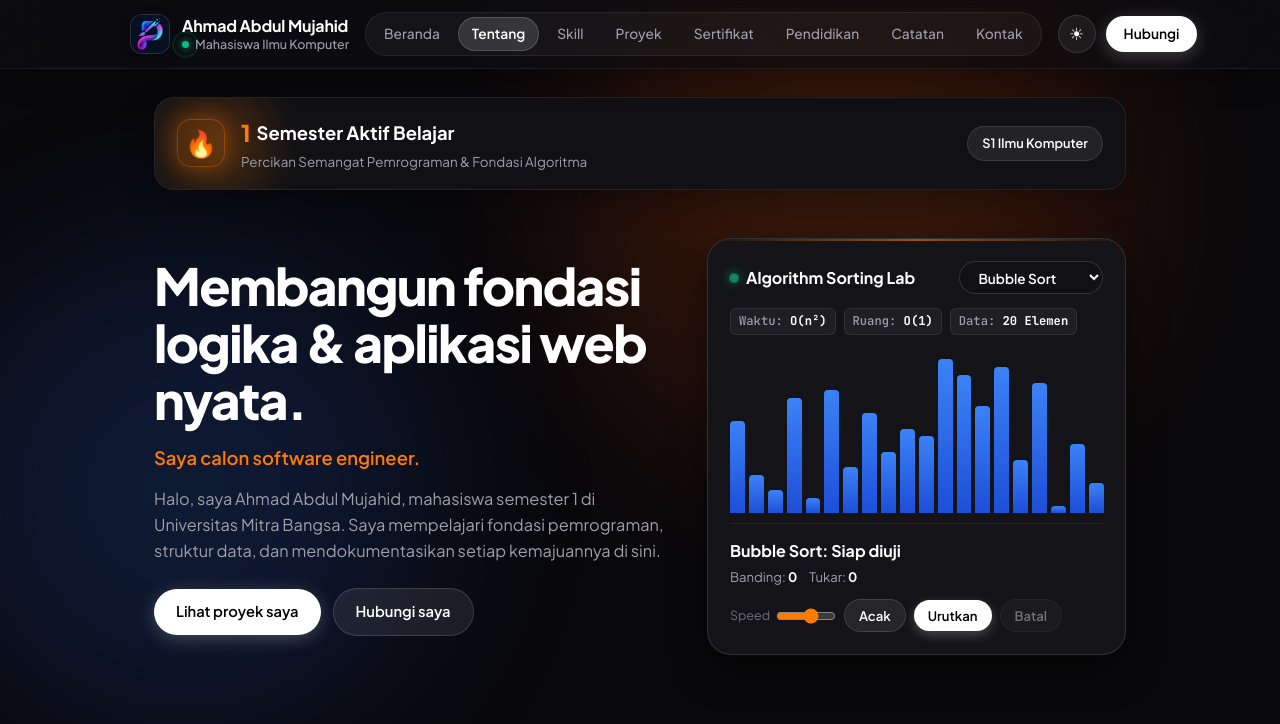
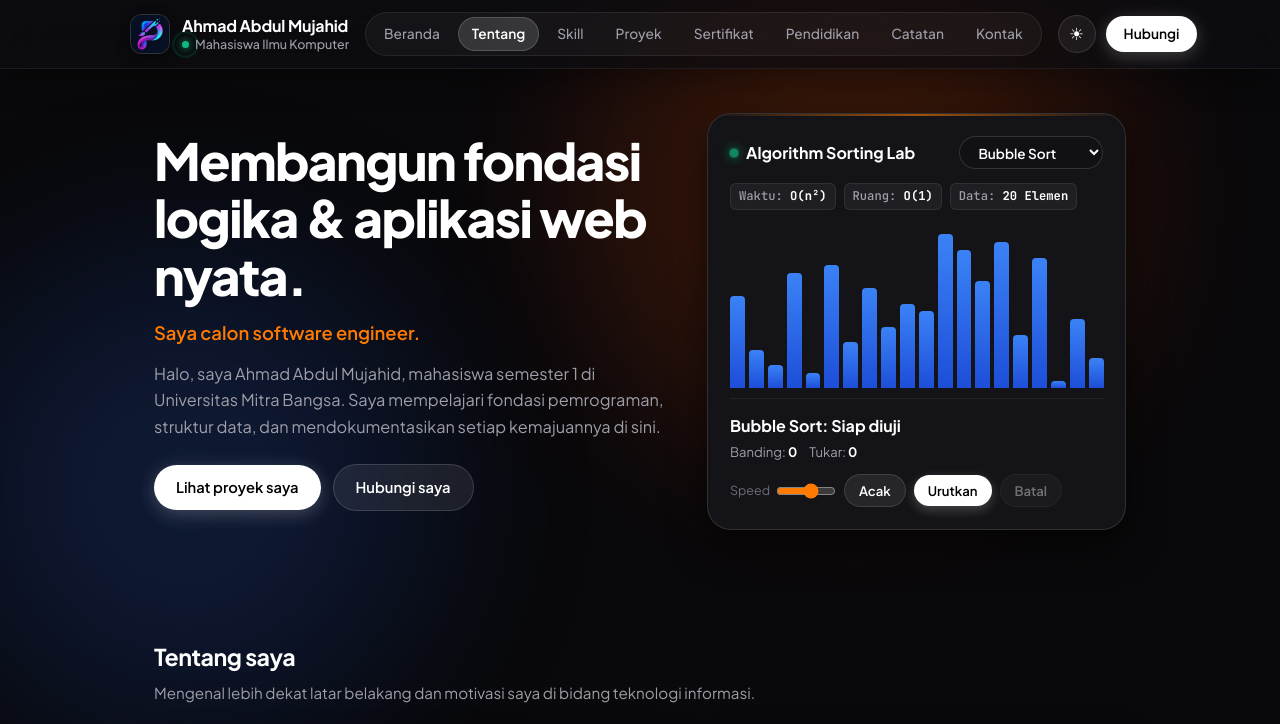
Before and after one commit to am1049128-lab/web-porto-amd, a website: page index.html in a window 1280 px wide. Shown: the top 724 px of the page. Drawn offline with Linux system fonts and the light colour scheme; no server answers.

Commit message:
Hapus banner streak/percikan dan sesuaikan spacing hero

```diff
--- a/css/style.css
+++ b/css/style.css
@@ -515,7 +515,7 @@ header.top-header {
    Hero Section
    ========================================================================== */
 .hero {
-  padding: 28px 0 42px;
+  padding: 44px 0 48px;
   display: grid;
   grid-template-columns: 1.1fr 0.9fr;
   gap: 40px;
--- a/index.html
+++ b/index.html
@@ -99,18 +99,6 @@
   <!-- Konten Utama -->
   <main id="top">
     <div class="wrap">
-
-      <!-- Streak / Percikan Banner Card -->
-      <div class="streak-banner" aria-label="Status konsistensi belajar">
-        <div class="streak-left">
-          <div class="streak-icon-wrap" aria-hidden="true">🔥</div>
-          <div class="streak-info">
-            <span class="streak-number"><b>1</b> Semester Aktif Belajar</span>
-            <span class="streak-desc">Percikan Semangat Pemrograman &amp; Fondasi Algoritma</span>
-          </div>
-        </div>
-        <div class="streak-badge">S1 Ilmu Komputer</div>
-      </div>
 
       <!-- Hero Section -->
       <div class="hero">
```
